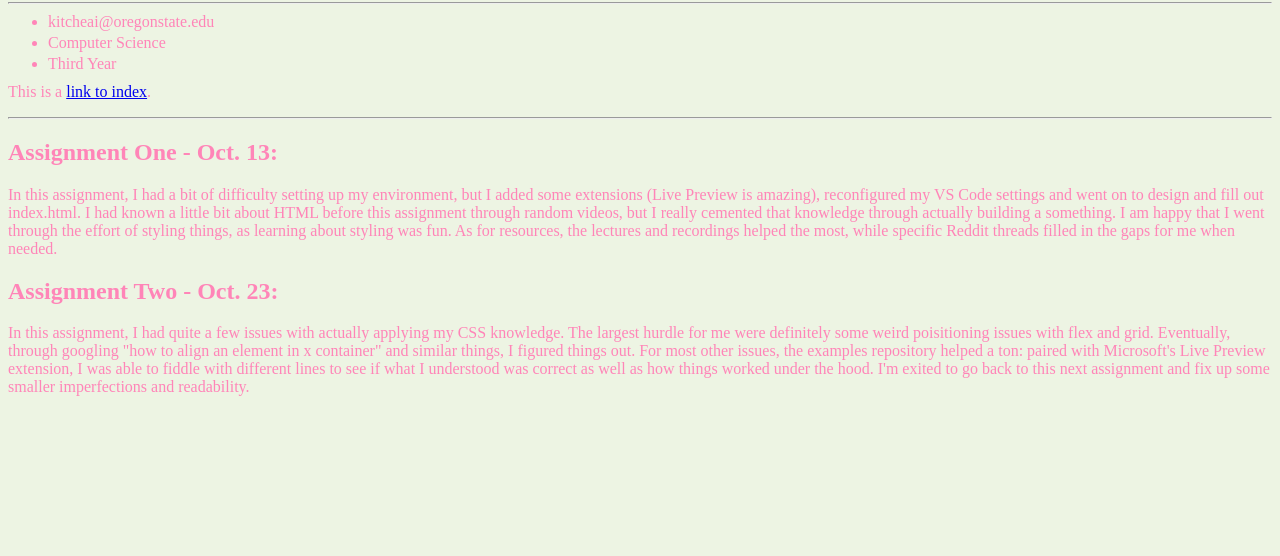
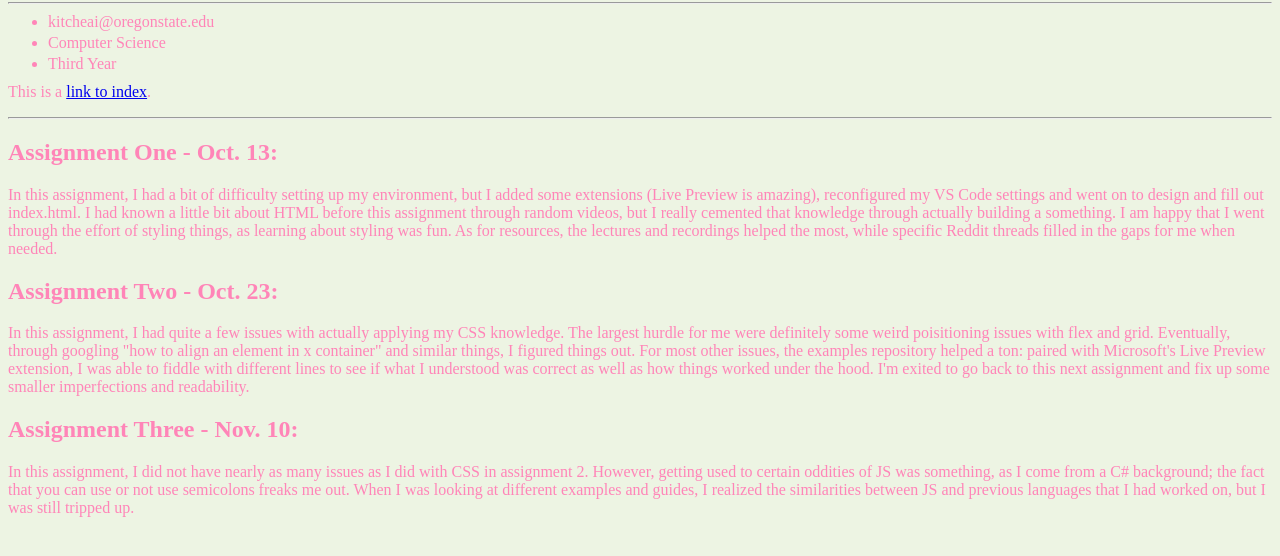
Before and after one commit to KitchenAiden/assignment-1-KitchenAiden-Pages-Copy, a plain HTML site: page blog.html in a window 1280 px wide. Shown: the part 64-620 px from the top of the page. Drawn offline with Linux system fonts and the light colour scheme.

Commit message:
finished

```diff
--- a/blog.html
+++ b/blog.html
@@ -19,5 +19,8 @@
 
         <h2 style="color: #ff85b8">Assignment Two - Oct. 23:</h2>
         <p style="color: #ff85b8">In this assignment, I had quite a few issues with actually applying my CSS knowledge. The largest hurdle for me were definitely some weird poisitioning issues with flex and grid. Eventually, through googling "how to align an element in x container" and similar things, I figured things out. For most other issues, the examples repository helped a ton: paired with Microsoft's Live Preview extension, I was able to fiddle with different lines to see if what I understood was correct as well as how things worked under the hood. I'm exited to go back to this next assignment and fix up some smaller imperfections and readability.</p>
+
+        <h2 style="color: #ff85b8">Assignment Three - Nov. 10:</h2>
+        <p style="color: #ff85b8">In this assignment, I did not have nearly as many issues as I did with CSS in assignment 2. However, getting used to certain oddities of JS was something, as I come from a C# background; the fact that you can use or not use semicolons freaks me out. When I was looking at different examples and guides, I realized the similarities between JS and previous languages that I had worked on, but I was still tripped up.</p>
     </body>
 </html>
```
